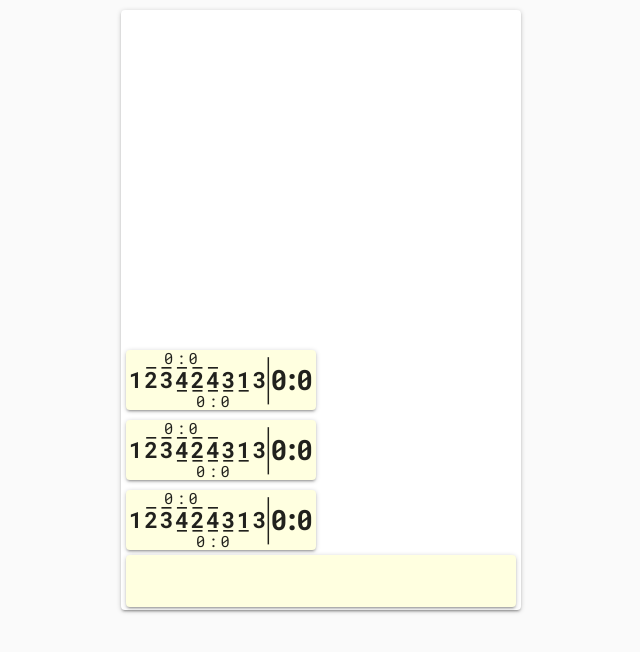
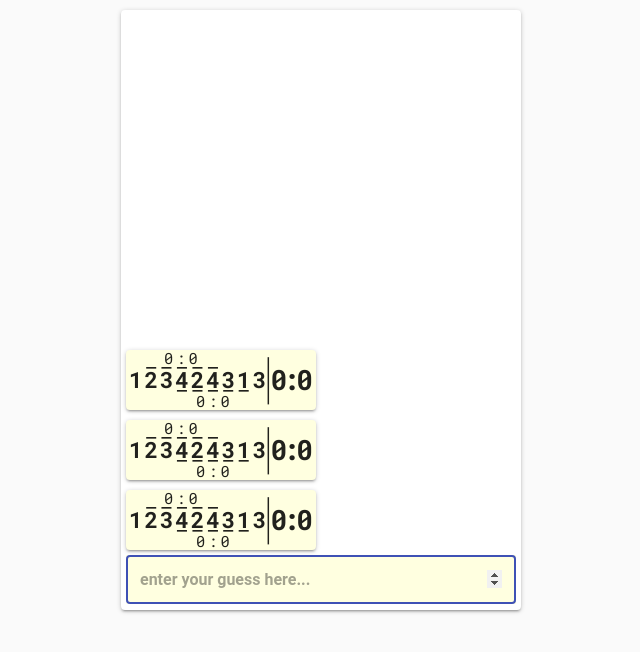
Before and after one commit to rasooli-behnam/mastermind-game, a React (Create React App) app: page / in a window 1280 px wide. Shown: the top 652 px of the page, without its empty margins (319-959 px from the left). Built offline with nearby package versions, Linux system fonts and the light colour scheme.

Commit message:
Add Textfield input component to ChoosingArea

```diff
--- a/src/components/ChoosingArea.tsx
+++ b/src/components/ChoosingArea.tsx
@@ -1,20 +1,61 @@
 import * as React from "react";
-import { createStyles, Paper, WithStyles, withStyles } from "@material-ui/core";
+import {
+  createStyles,
+  TextField,
+  Theme,
+  WithStyles,
+  withStyles
+} from "@material-ui/core";
 import { GlobalSettings } from "../GlobalSettings";
 
 export interface ChoiceProps extends WithStyles<typeof styles> {}
 
 class Choice extends React.Component<ChoiceProps, any> {
+  constructor(props: ChoiceProps) {
+    super(props);
+    this.state = {
+      guess: ""
+    };
+  }
+
+  private handleFormSubmit = (
+    event: React.FormEvent<HTMLFormElement>
+  ): void => {
+    event.preventDefault();
+    console.log(this.state.guess);
+  };
+
+  private handleTextfieldChange = (
+    event: React.ChangeEvent<HTMLInputElement>
+  ): void => {
+    this.setState({ guess: event.target.value });
+  };
+
   public render() {
     const { classes } = this.props;
+    const { guess } = this.state;
 
-    return <Paper className={classes.root} />;
+    return (
+      <form onSubmit={this.handleFormSubmit}>
+        <TextField
+          className={classes.root}
+          placeholder="enter your guess here..."
+          type="number"
+          value={guess}
+          onChange={this.handleTextfieldChange}
+          margin="dense"
+          variant="outlined"
+          autoFocus={true}
+        />
+      </form>
+    );
   }
 }
 
 const styles = createStyles({
   root: {
     position: "relative",
+    fontWeight: "bold",
     width: GlobalSettings.view.width - 10,
     height: "95%",
     margin: "0 5px",
```
